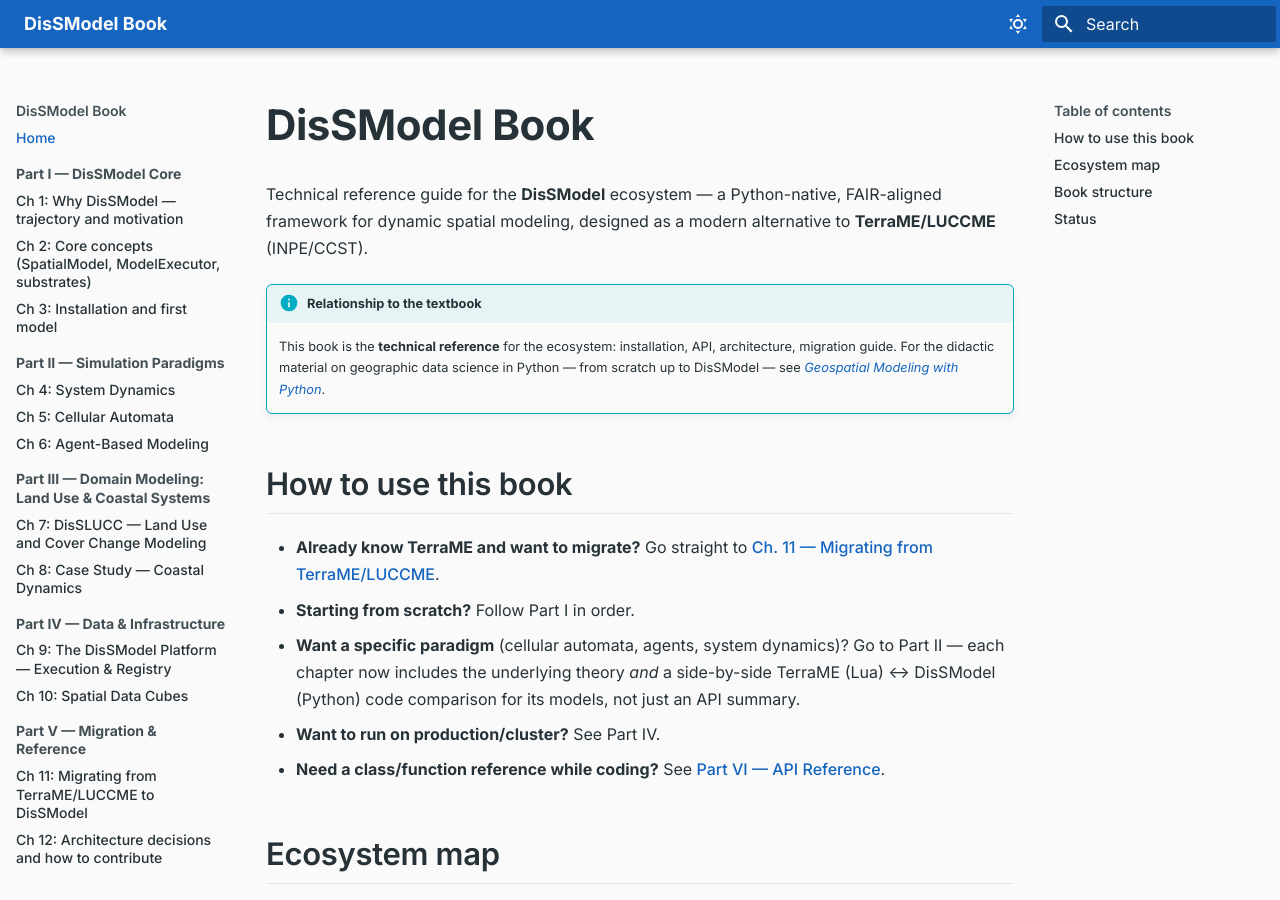
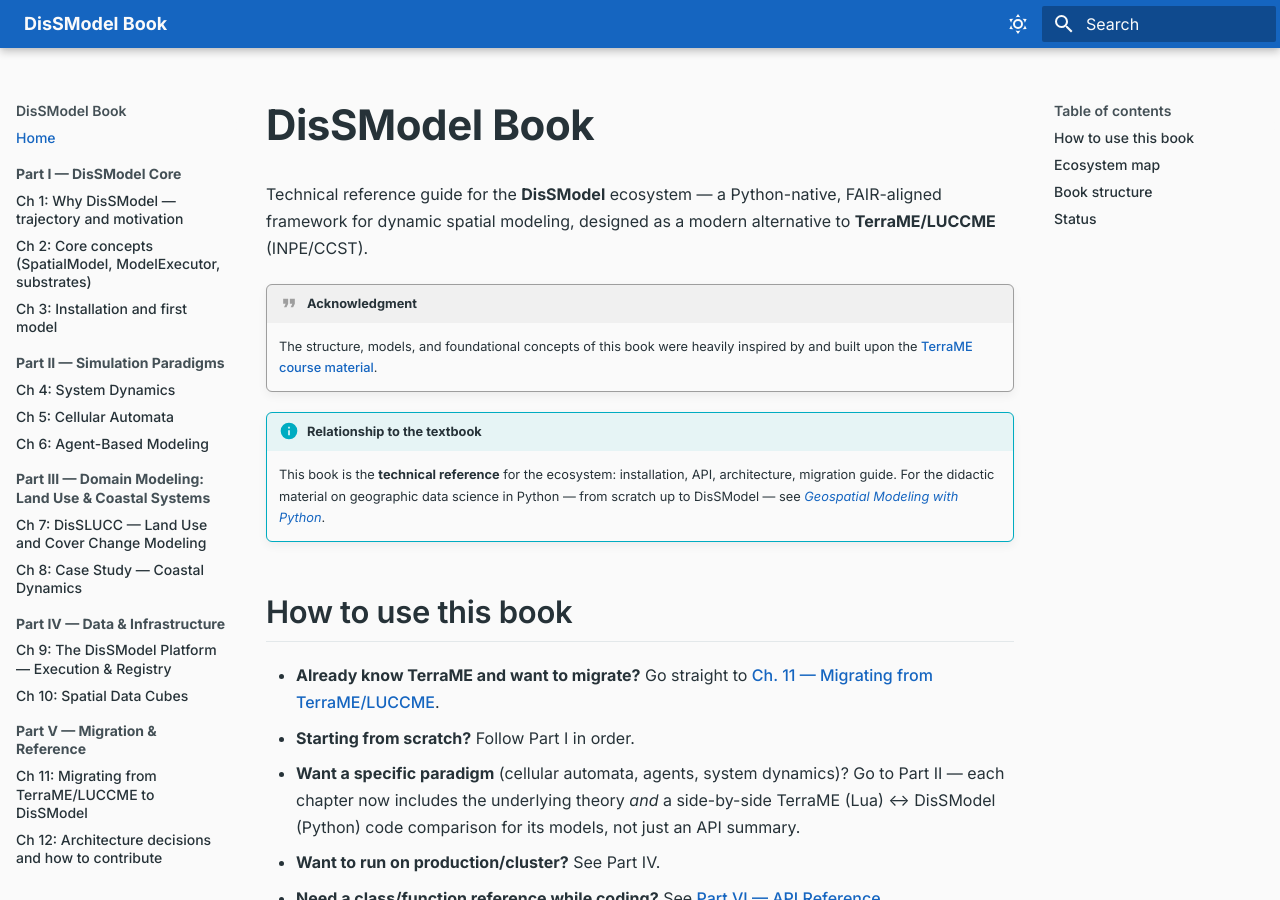
Before and after one commit to DisSModel/dissmodel-book, an MkDocs documentation site: the page built from docs/index.md, in a window 1280 px wide and 900 px high. Built offline with MkDocs 1.6.1 and Material for MkDocs 9.7.7, drawn with Linux system fonts in a browser that asks for light colours.

Commit message:
Update documentation with acknowledgment and info sections
Added acknowledgment section and clarified relationship to textbook.

```diff
--- a/docs/index.md
+++ b/docs/index.md
@@ -3,6 +3,9 @@
 Technical reference guide for the **DisSModel** ecosystem — a Python-native,
 FAIR-aligned framework for dynamic spatial modeling, designed as a modern
 alternative to **TerraME/LUCCME** (INPE/CCST).
+
+!!! quote "Acknowledgment"
+    The structure, models, and foundational concepts of this book were heavily inspired by and built upon the [TerraME course material](https://github.com/TerraME/terrame/wiki/course).
 
 !!! info "Relationship to the textbook"
     This book is the **technical reference** for the ecosystem: installation,
```
